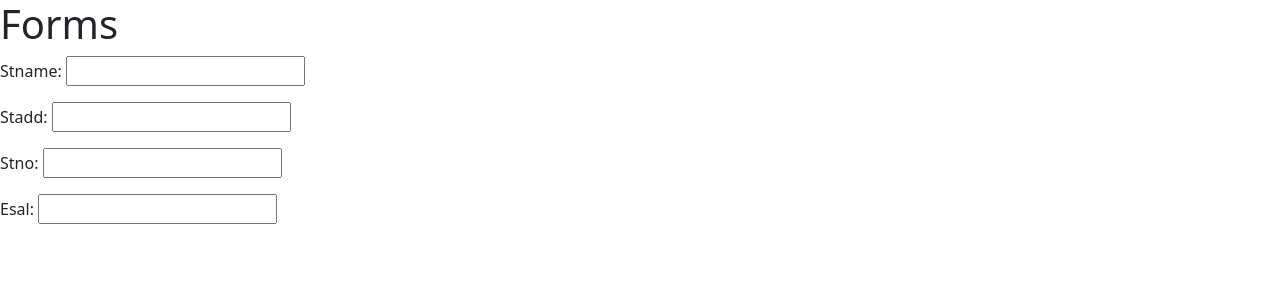
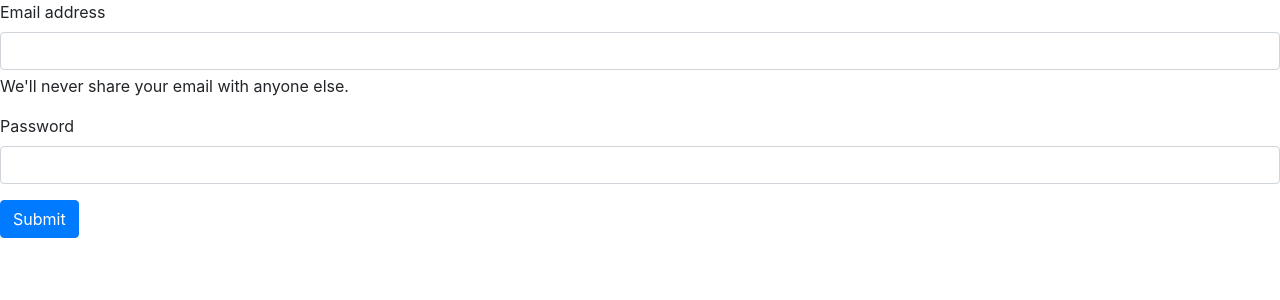
Before and after one commit to saugat1070/Django_Basics, a Django app: page /student_record/ in a window 1280 px wide. Shown: the top 300 px of the page. Run offline with Django 5.2, Linux system fonts and the light colour scheme; parts of the project's set-up code (start-up, migrations or seed data) failed here and were passed over; some libraries are stand-ins or nearby versions.

Commit message:
entering all file

```diff
--- a/Django_basics/FirstApp/admin.py
+++ b/Django_basics/FirstApp/admin.py
@@ -2,6 +2,7 @@ from django.contrib import admin
 from FirstApp.models import Employee
 from FirstApp.models import StudentInfo
 from FirstApp.models import PhotoFromExternal
+from FirstApp.models import form_submission
 # Register your models here.
 class EmpolyeeAdmin(admin.ModelAdmin):
     #modelname_Admin() fixed not to be changed
@@ -17,3 +18,4 @@ class StudentInfoAdmin(admin.ModelAdmin):
 
 admin.site.register(StudentInfo,StudentInfoAdmin)
 admin.site.register(PhotoFromExternal)
+admin.site.register(form_submission)
--- a/Django_basics/FirstApp/forms.py
+++ b/Django_basics/FirstApp/forms.py
@@ -1,5 +1,5 @@
 from django import forms
-from django.core import ValidationError
+from django.core.exceptions import ValidationError
 class StudentForm(forms.Form):
     stname = forms.CharField()
     stadd = forms.CharField()
@@ -12,3 +12,7 @@ class StudentForm(forms.Form):
             raise ValidationError('Character of name shuold be grater than 3 and less than 10')
 
         return input_name
+
+class form_submission(forms.Form):
+    user_name = forms.CharField(max_length=100)
+    user_password = forms.CharField()
--- a/Django_basics/FirstApp/models.py
+++ b/Django_basics/FirstApp/models.py
@@ -19,3 +19,7 @@ class StudentInfo(models.Model):
 
 class PhotoFromExternal(models.Model):
     image = models.ImageField(null=True,upload_to='images/')
+
+class form_submission(models.Model):
+    user_name = models.CharField(max_length=30)
+    user_password = models.CharField(max_length=30)
--- a/Django_basics/FirstApp/templates/student.html
+++ b/Django_basics/FirstApp/templates/student.html
@@ -4,17 +4,20 @@
     <meta charset="UTF-8">
     <meta name="viewport" content="width=device-width, initial-scale=1.0">
     <title>Student Record</title>
-    <link href="https://cdn.jsdelivr.net/npm/bootstrap@5.3.3/dist/css/bootstrap.min.css" rel="stylesheet"
-    integrity="sha384-QWTKZyjpPEjISv5WaRU9OFeRpok6YctnYmDr5pNlyT2bRjXh0JMhjY6hW+ALEwIH" crossorigin="anonymous">
+    <link rel="stylesheet" href="https://stackpath.bootstrapcdn.com/bootstrap/4.5.2/css/bootstrap.min.css">
 </head>
 <body>
-    <div class="">
-    <h1>
-        Forms
-    </h1>
-    {{form.as_p}}
-</div>
-<script src="https://cdn.jsdelivr.net/npm/bootstrap@5.3.3/dist/js/bootstrap.bundle.min.js"
-integrity="sha384-YvpcrYf0tY3lHB60NNkmXc5s9fDVZLESaAA55NDzOxhy9GkcIdslK1eN7N6jIeHz" crossorigin="anonymous"></script>
+    <form>
+        <div class="mb-3">
+          <label for="exampleInputEmail1" class="form-label">Email address</label>
+          <input type="email" class="form-control" id="exampleInputEmail1" aria-describedby="emailHelp">
+          <div id="emailHelp" class="form-text">We'll never share your email with anyone else.</div>
+        </div>
+        <div class="mb-3">
+          <label for="exampleInputPassword1" class="form-label">Password</label>
+          <input type="password" class="form-control" id="exampleInputPassword1">
+        </div>
+        <button type="submit" class="btn btn-primary">Submit</button>
+      </form>
 </body>
 </html>
--- a/Django_basics/FirstApp/views.py
+++ b/Django_basics/FirstApp/views.py
@@ -3,6 +3,7 @@ from django.http import HttpResponse
 import datetime
 from FirstApp.models import StudentInfo
 from FirstApp.models import PhotoFromExternal
+from FirstApp.models import form_submission
 #from FirstApp.forms import StudentForm
 from . import forms
 # Create your views here.
```
Also changed, not shown: Django_basics/FirstApp/migrations/0004_form_submission.py (added), Django_basics/db.sqlite3.
